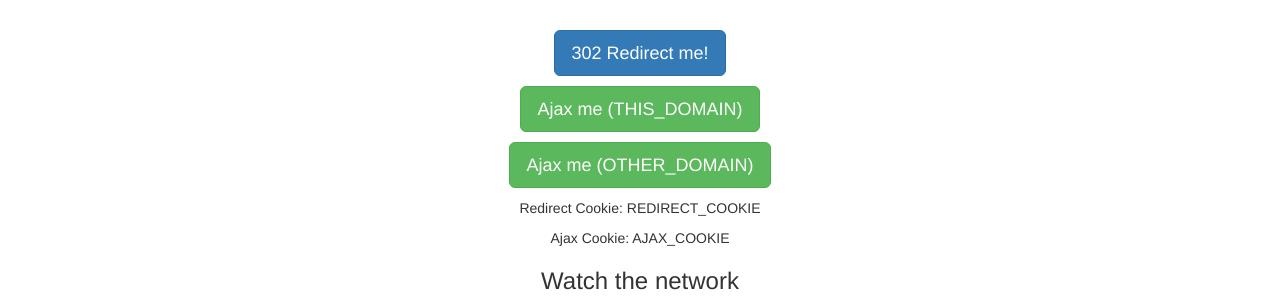
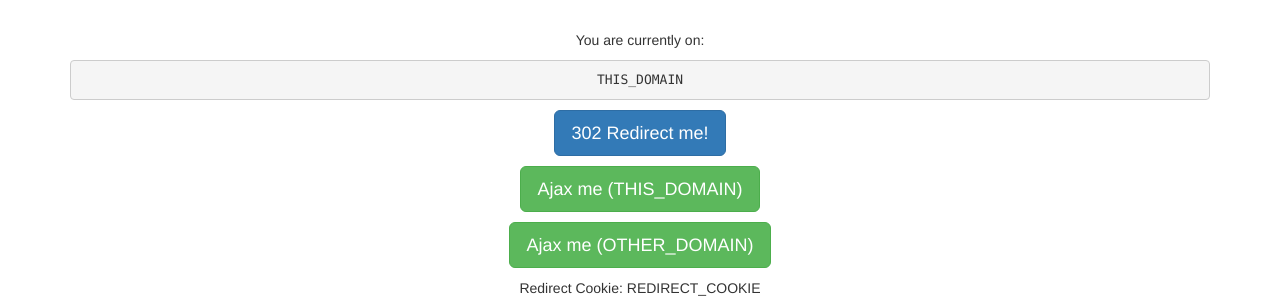
Before and after one commit to robertjd/cookie-tests, a website: page index.html in a window 1280 px wide. Shown: the top 301 px of the page. Drawn offline with nearby package versions, Linux system fonts and the light colour scheme.

Commit message:
show current domain, fix cheme for ajax uri

```diff
--- a/index.html
+++ b/index.html
@@ -12,6 +12,10 @@
     <div class="container">
       <center>
         <p>&nbsp;</p>
+        <p>
+          You are currently on:
+        </p>
+        <pre>THIS_DOMAIN</pre>
         <p>
           <a class="btn btn-primary btn-lg" href="/redirect">302 Redirect me!</a>
         </p>
--- a/server.js
+++ b/server.js
@@ -63,7 +63,7 @@ function startServer(){
           .replace(/REDIRECT_COOKIE/g,cookies.get(REDIRECT_COOKIE_KEY) || 'Not Found')
           .replace(/AJAX_COOKIE/g,cookies.get(AJAX_COOKIE_KEY) || 'Not Found')
           .replace(/THIS_DOMAIN/g,THIS_DOMAIN)
-          .replace(/AJAX_URI/g,IS_PRODUCTION ? AJAX_URI : (':'+PORT+AJAX_URI))
+          .replace(/AJAX_URI/g, SCHEME + (IS_PRODUCTION ? AJAX_URI : (':'+PORT+AJAX_URI)))
           .replace(/OTHER_DOMAIN/g,OTHER_DOMAIN);
       res.end(page);
     }
```
